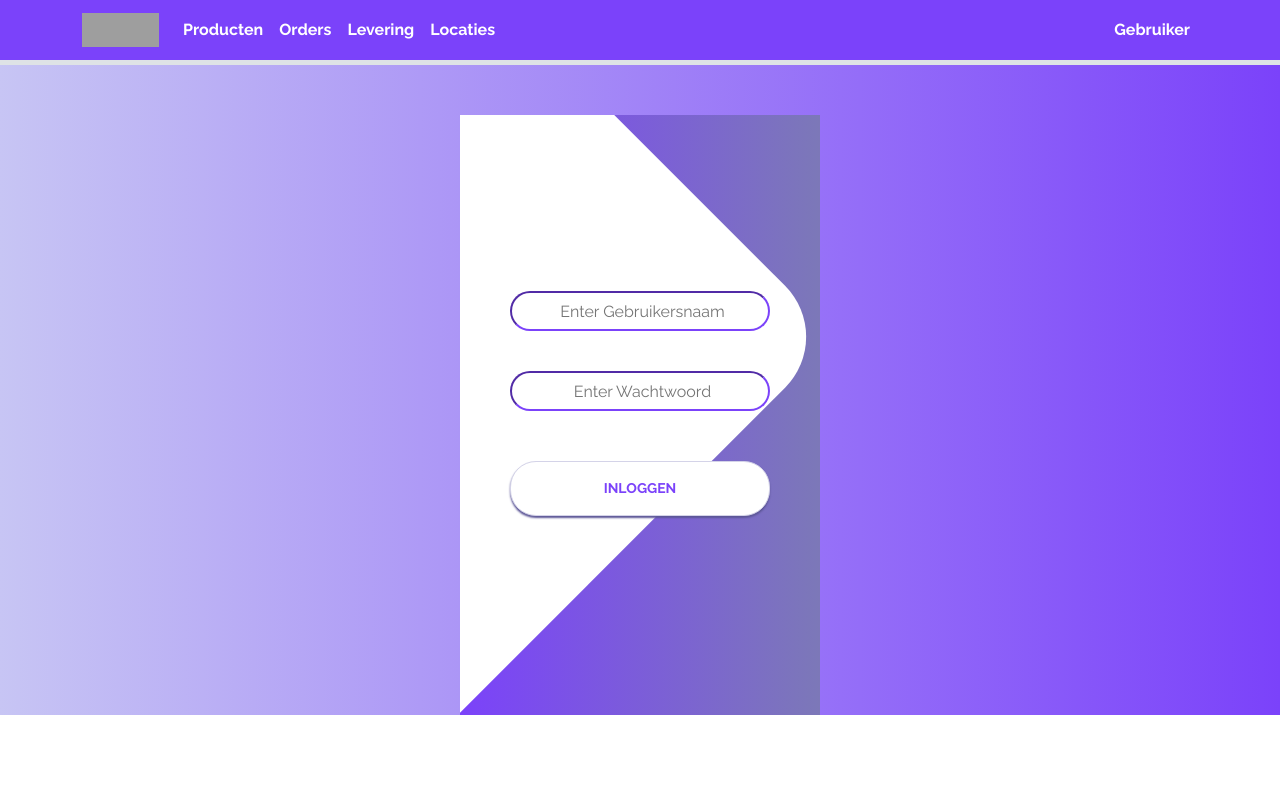
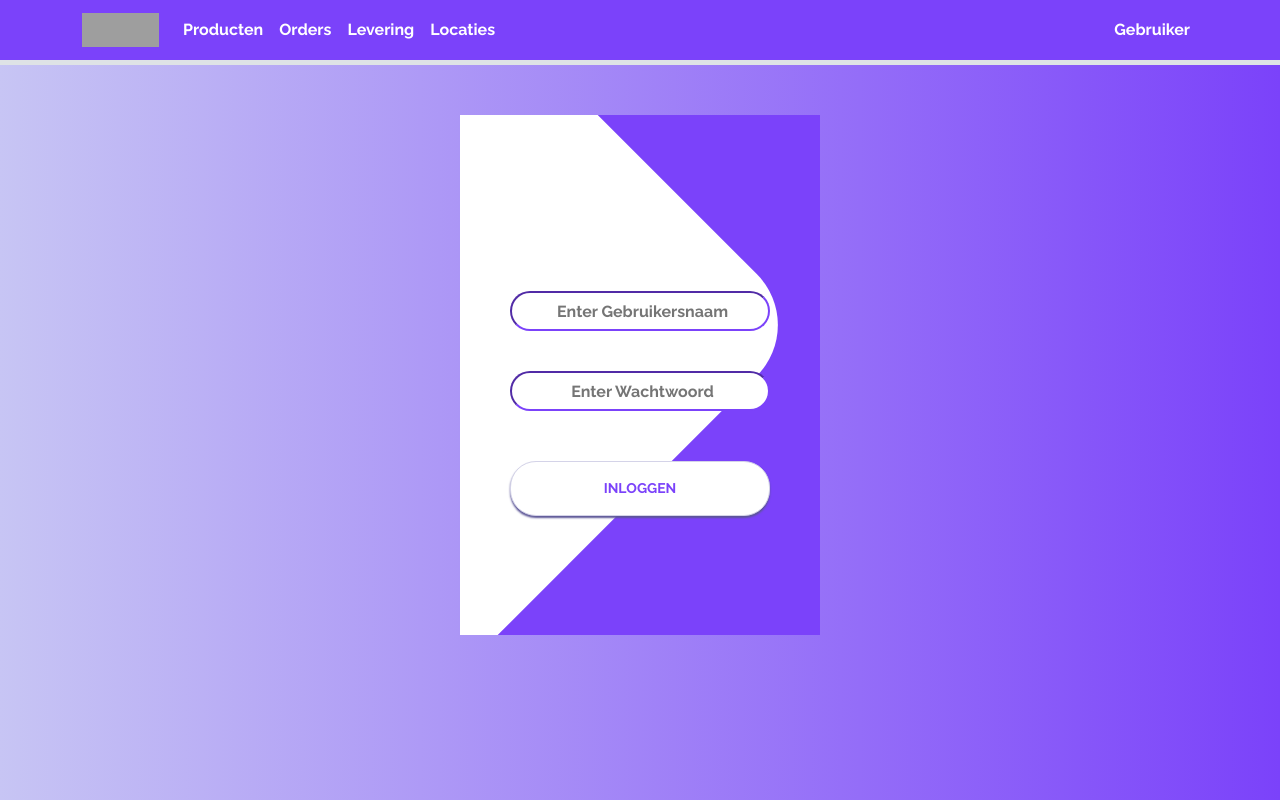
Before and after one commit to JaspervRiel/AxiProgram, a React (Create React App) app in the folder Frontend/axi/: page /Gebruiker in a window 1280 px wide. Built offline with nearby package versions, Linux system fonts and the light colour scheme; grey boxes are pictures that could not be loaded.

Commit message:
login height fixed

```diff
--- a/Frontend/axi/src/Gebruiker.css
+++ b/Frontend/axi/src/Gebruiker.css
@@ -7,22 +7,22 @@
 	font-family: Raleway, sans-serif;
 }
 html, body{
-    min-height: 100% !important;
-    margin: 0;
+    min-height: 100vh !important;
 }
 
 .inlog_achtergrond {
 	background: linear-gradient(90deg, #C7C5F4, #7B42FA) !important;
-    height: 100%;
+    height: 100vh !important;
 }
 
 .screen {
-	background: linear-gradient(90deg, #7B42FA, #7C78B8);
+	background: #7B42FA;
 	position: relative;
     margin-top: 50px !important;
+	margin-bottom: 0px !important;
     margin: auto;
 	width: 360px;
-    height: 600px;
+    height: auto;
 }
 
 .screen__content {
@@ -73,7 +73,7 @@ html, body{
 	position: relative;
     color: #7b42fa !important;
 }
-.input {
+.input{
     text-align: center;
     width: 100%;
     color: #7b42fa !important;
@@ -81,6 +81,15 @@ html, body{
     border-color: #7b42fa;
     height: 40px;
     padding-left: 5px;
+	font-weight: bold;
+}
+
+.input:active,
+.input:focus,
+.input:hover{
+	outline: none;
+	border-bottom-color: #7B42FA;
+	color: #7B42FA !important;
 }
 
 .login__input {
@@ -100,6 +109,7 @@ html, body{
 .login__input:hover {
 	outline: none;
 	border-bottom-color: #7B42FA;
+	color: #7B42FA;
 }
 
 .login__submit {
```
